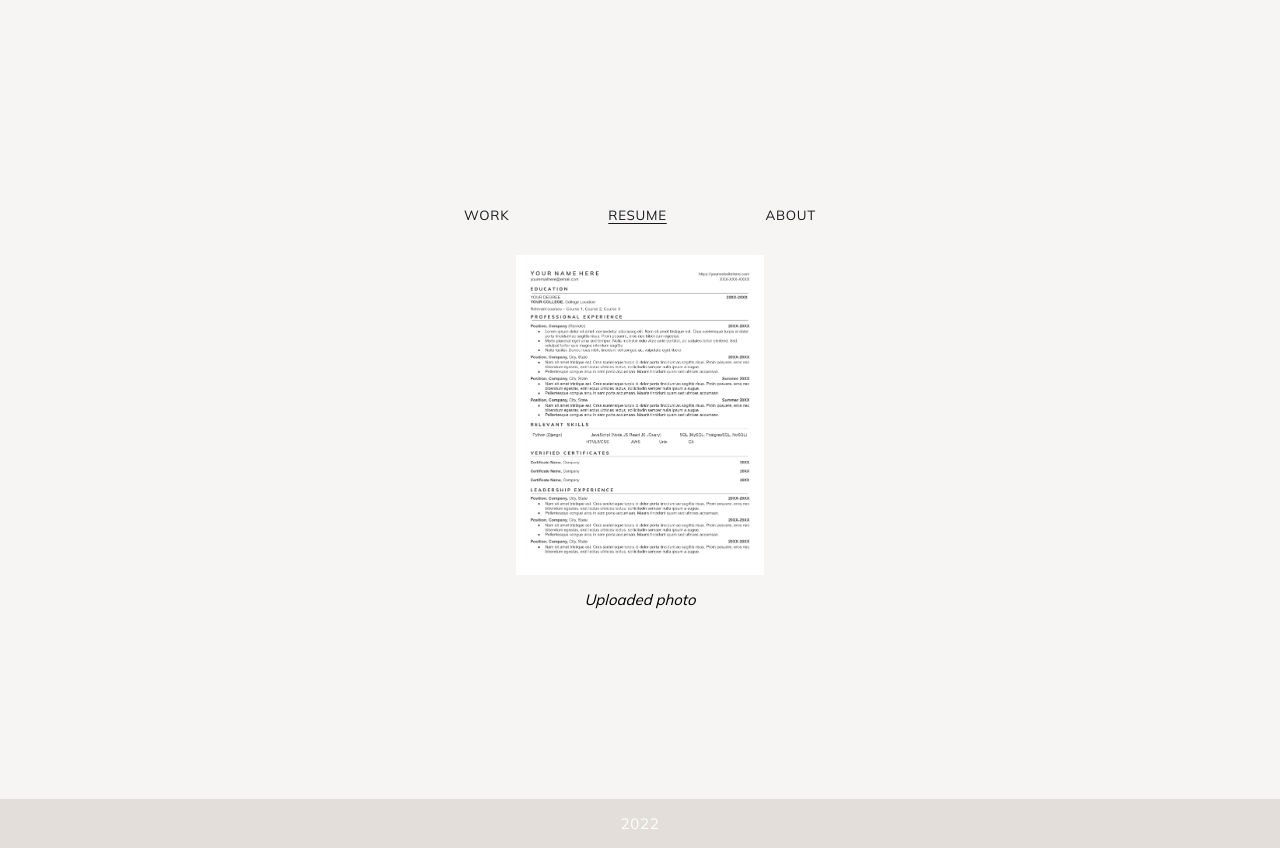
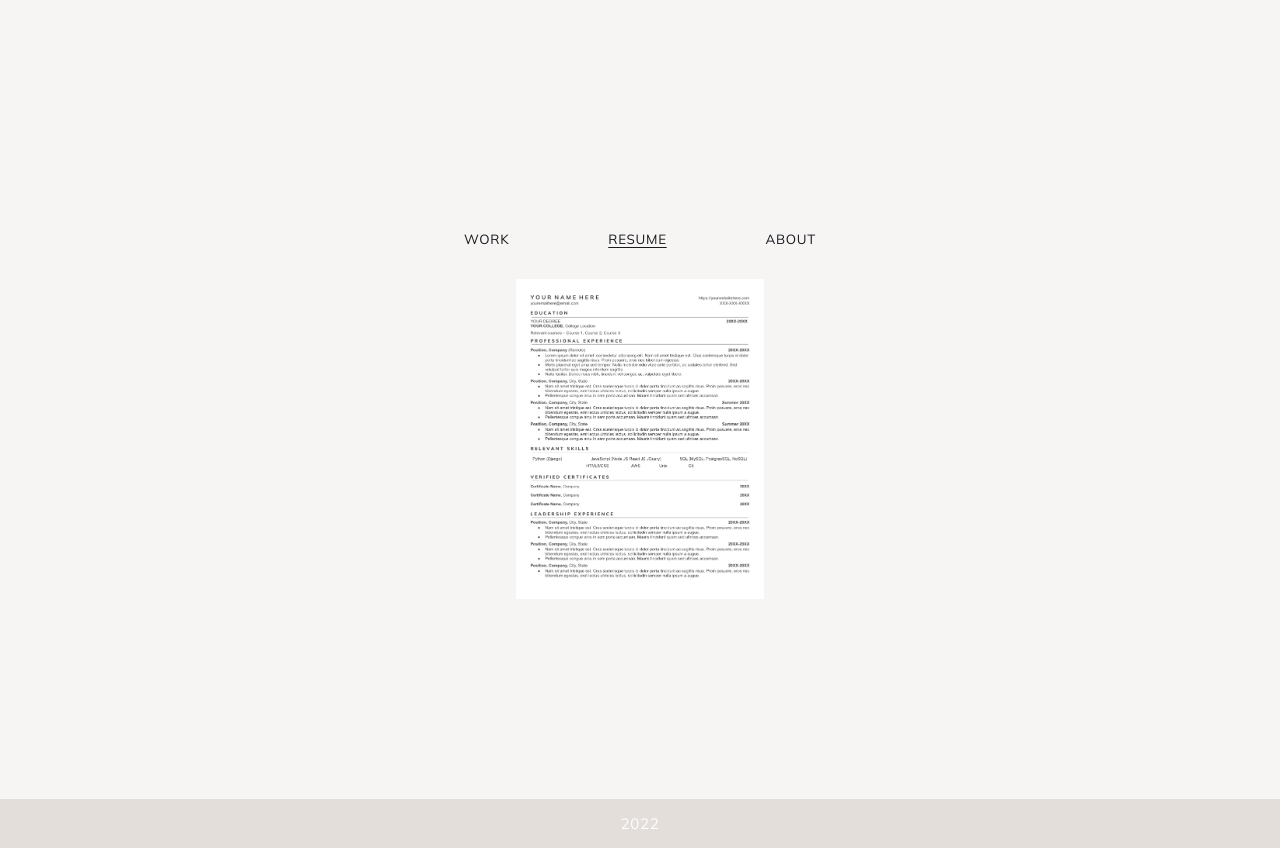
Before and after one commit to hollandblumer6/test, a plain HTML site: page pages/resume.html in a window 1280 px wide. Shown: the part 80-928 px from the top of the page. Drawn offline with Linux system fonts and the light colour scheme.

Commit message:
Update resume.html

```diff
--- a/pages/resume.html
+++ b/pages/resume.html
@@ -35,7 +35,6 @@
         class="work_image"
         alt="Image of Resume"
       />
-      <p><i>Uploaded photo</i></p>
     </div>
     <footer>
       <p>2022</p>
```
